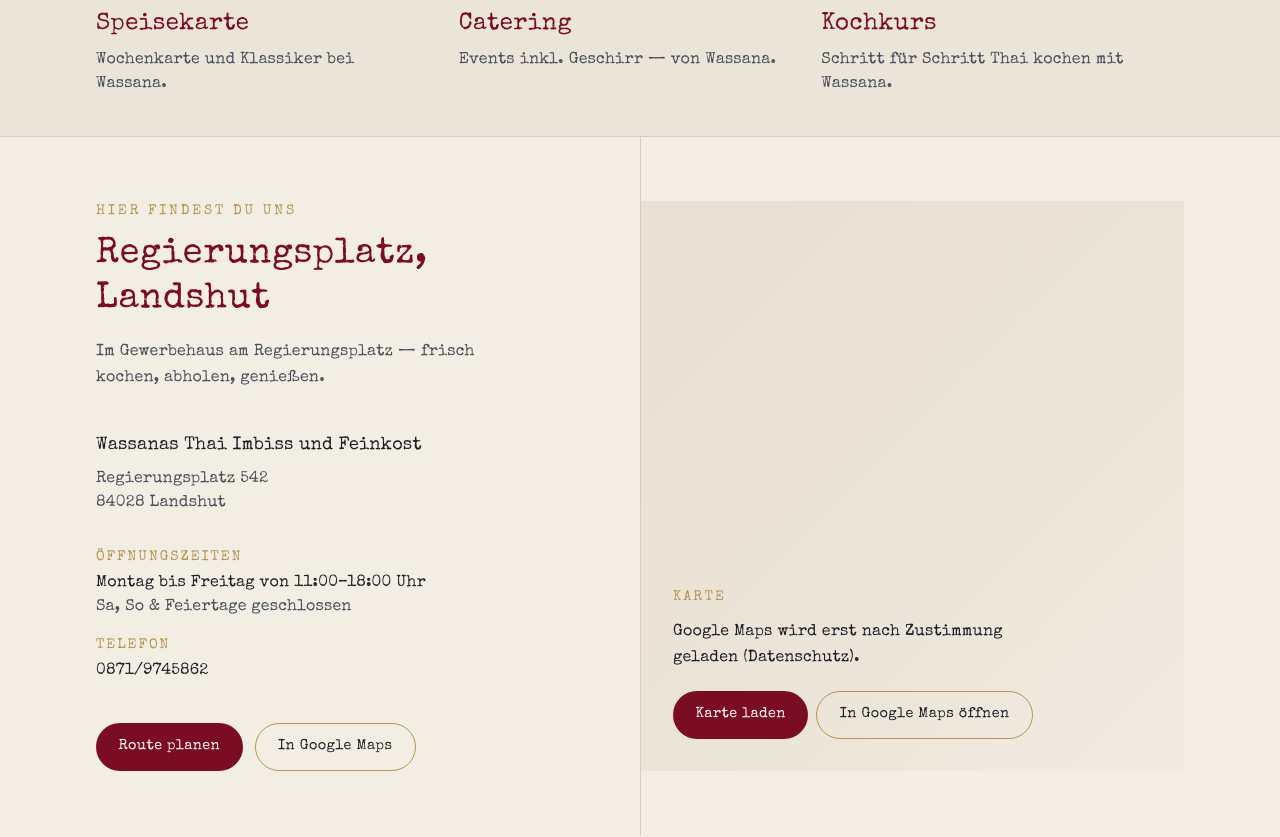
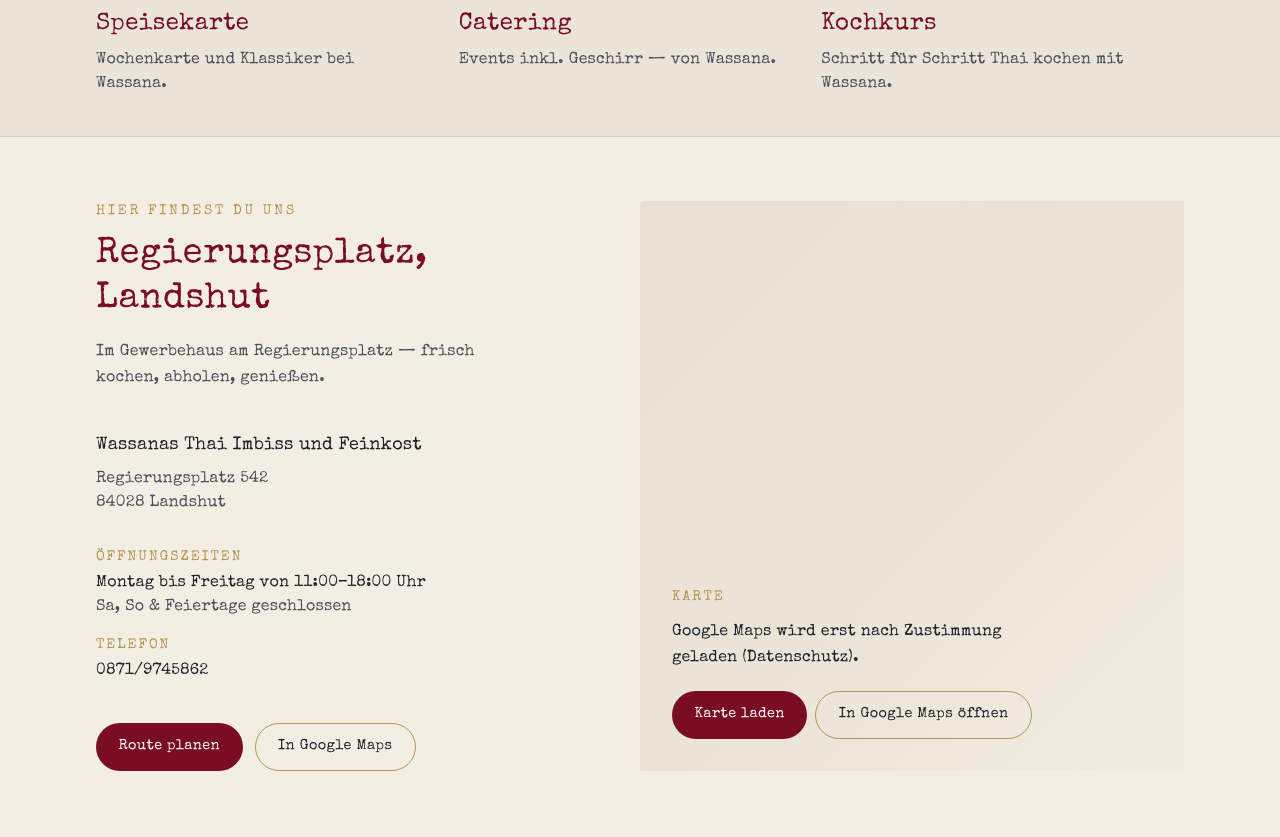
Before and after one commit to viastefan/Wassana, a Next.js app: page / in a window 1280 px wide. Shown: the part 2420-3257 px from the top of the page. Built offline with nearby package versions, Linux system fonts and the light colour scheme; no server answers.

Commit message:
Remove the vertical border beside the location map.

```diff
--- a/src/components/LocationSection.tsx
+++ b/src/components/LocationSection.tsx
@@ -103,8 +103,8 @@ export function LocationSection({
         </Reveal>
 
         <Reveal delay={1} className="h-full">
-          <div className="flex h-full min-h-[340px] items-stretch border-t border-[color:var(--line)] md:min-h-0 md:border-t-0 md:border-l md:py-16 md:pr-8">
-            <div className="relative h-full min-h-[340px] w-full overflow-hidden">
+          <div className="flex h-full min-h-[340px] items-stretch border-t border-[color:var(--line)] md:min-h-0 md:border-t-0 md:py-16 md:pr-8">
+            <div className="relative h-full min-h-[340px] w-full overflow-hidden md:rounded-sm">
               <MapEmbed
                 title={`Karte: ${site.fullName}, ${site.address.street}, ${site.address.city}`}
               />
```
